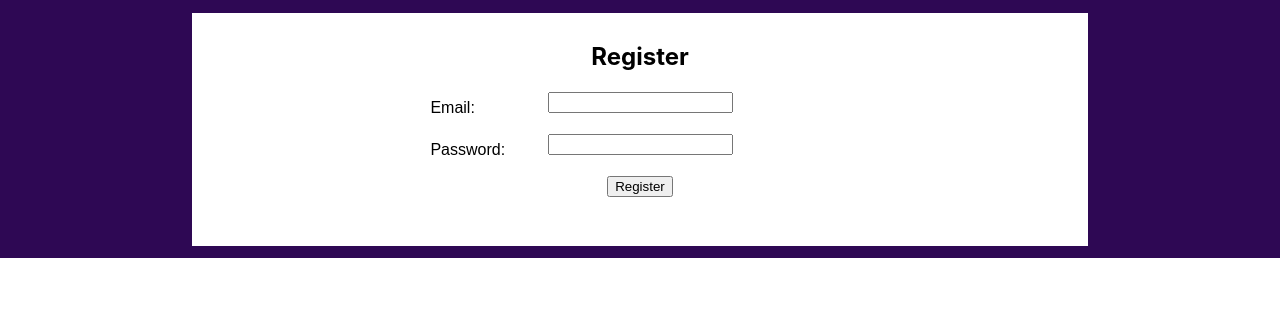
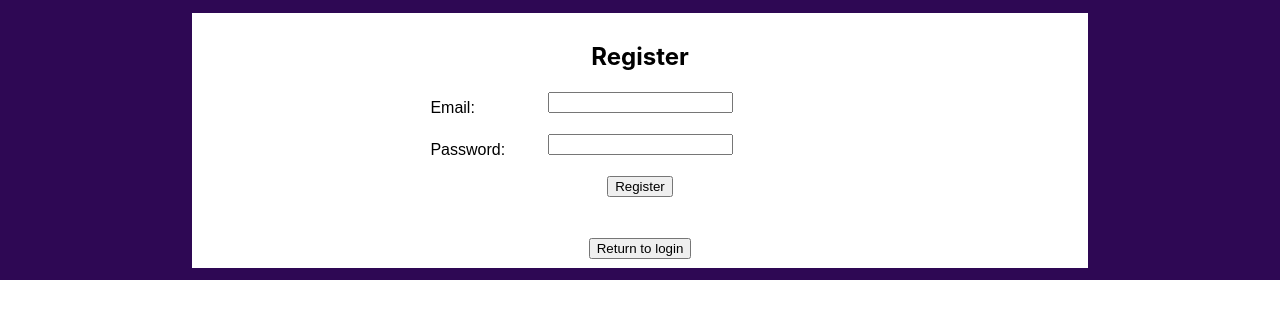
Before and after one commit to RyanG91/posts-frontend, a React (Create React App) app: page /register in a window 1280 px wide. Shown: the top 318 px of the page. Built offline with nearby package versions, Linux system fonts and the light colour scheme.

Commit message:
Added buttons to navigate between login and register and comments

```diff
--- a/src/App.js
+++ b/src/App.js
@@ -87,6 +87,14 @@ class App extends Component {
     store.dispatch(setEditingAction(null))
   }
 
+  backToLogin = () => {
+    store.dispatch({ type: 'set_registerError', registerError: null})
+  }
+
+  goToRegister = () => {
+    store.dispatch({ type: 'set_loginError', loginError: null})
+  }
+
   editPosts = (event) => {
     event.preventDefault()
     const form = event.target
@@ -109,7 +117,8 @@ class App extends Component {
     event.preventDefault()
     const form = event.target
     // api.post('/posts', { title: this.state.newPostTitle, content: this.state.newPostBody })
-    api.post('/posts', {
+    api
+      .post('/posts', {
         title: store.getState().newPostTitle,
         content: store.getState().newPostBody,
         created_at: Date.now(),
@@ -195,12 +204,23 @@ class App extends Component {
                 if (this.token) {
                   return (<Redirect to="/postings" />)
                 } else {
-                  return (<Signin loginError={store.getState().loginError} handleSignIn={this.handleSignIn} />)
+                  return (
+                    <Signin loginError={store.getState().loginError}
+                            goToRegister={this.goToRegister}
+                            handleSignIn={this.handleSignIn}
+                    />
+                  )
                 }
               }} />
 
               <Route exact path="/register" render={(props) => {
-                return <Register registerError={store.getState().registerError} registerSuccess={store.getState().registerSuccess} handleRegister={this.handleRegister} />
+                return (
+                  <Register backToLogin={this.backToLogin}
+                            registerError={store.getState().registerError}
+                            registerSuccess={store.getState().registerSuccess}
+                            handleRegister={this.handleRegister}
+                  />
+                )
               }} />
 
               <Route exact path="/postings" render={() =>  {
--- a/src/components/Register.js
+++ b/src/components/Register.js
@@ -1,8 +1,11 @@
 import React from "react"
+import { Link } from 'react-router-dom'
 
-export default ({ handleRegister, registerSuccess, registerError }) => (
+export default ({ handleRegister, registerSuccess, registerError, backToLogin }) => (
       <div>
         <h2>Register</h2>
+
+        {/* Registers a new user with the handleRegister function */}
         <form onSubmit={handleRegister}>
           { registerSuccess && <p>{ registerSuccess }</p> }
           { registerError && <p>{ registerError }</p> }
@@ -18,5 +21,12 @@ export default ({ handleRegister, registerSuccess, registerError }) => (
         </form>
         <br />
         <br />
+
+        {/* Navigates back to the Login page */}
+        <Link to="/login">
+          <button type="button" onClick={backToLogin}>
+            Return to login
+          </button>
+        </Link>
       </div>
 )
--- a/src/components/Signin.js
+++ b/src/components/Signin.js
@@ -1,12 +1,15 @@
 import React from 'react'
+import { Link } from 'react-router-dom'
 import '../styles/Signin.css'
 
-export default ({ handleSignIn, loginError }) => (
+export default ({ handleSignIn, loginError, goToRegister }) => (
   <div className="background">
     <div className="login">
       <h1 className="mainTitle">Welcome to Postings</h1>
       <h2 className="mainTitle">A twitter like styled app</h2>
       <h4 className="mainTitle">Please sign in below</h4>
+
+      {/* Logins a User in */}
       <form className="form" onSubmit={handleSignIn}>
         { loginError && <p>{ loginError }</p> }
         <label className="info">Email: </label> <input className="details" type="email" name="email" /><br />
@@ -17,9 +20,13 @@ export default ({ handleSignIn, loginError }) => (
       </form>
       <br />
       <h4 className="mainTitle">Or register here</h4>
-      <form>
-        <button className="button">Register</button>
-      </form>
+
+      {/* Navigates to the Register page */}
+      <Link to="/register">
+        <button className="button" type="button" onClick={goToRegister}>
+          Register
+        </button>
+      </Link>
     </div>
   </div>
 )
```
Also changed, not shown: src/config/store.js (+6 -1 lines). Lines whose indentation alone changed are shown as unchanged.
